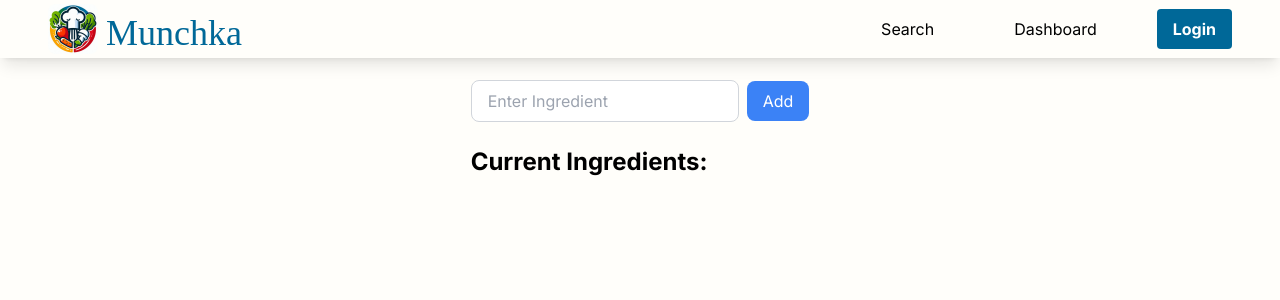
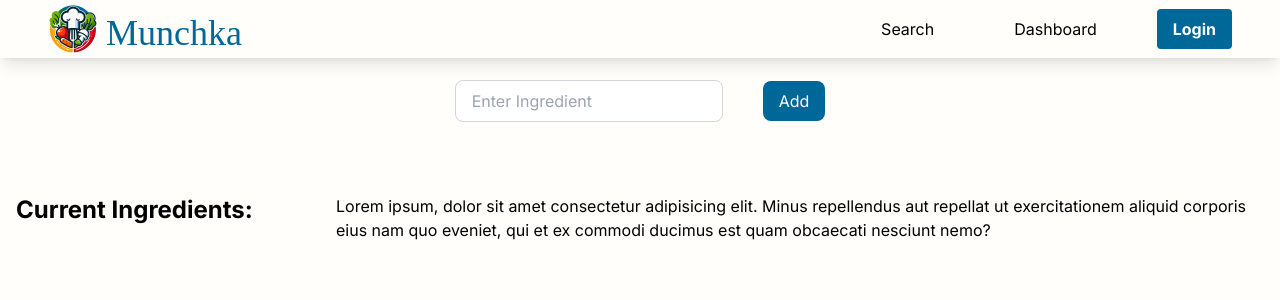
Before and after one commit to kevinxiong613/aws-pricing-analyzer-frontend, a Next.js app: page /search in a window 1280 px wide. Shown: the top 300 px of the page. Built offline with nearby package versions, Linux system fonts and the light colour scheme.

Commit message:
Fixed an issue regarding tokens not rerendering upon authorization failure due to time

```diff
--- a/src/app/dashboard/page.jsx
+++ b/src/app/dashboard/page.jsx
@@ -18,11 +18,14 @@ export default function dashboard() {
             try {
                 const verified = await verifyUser(jwtToken);
                 if (!verified) {
+                    localStorage.removeItem("token");
                     router.push("/login");
+                } else {
+                    setVerified(true);
                 }
-                setVerified(true);
             } catch (error) {
                 console.error(error);
+                localStorage.removeItem("token");
                 router.push("/login"); // If there is an error verifying their token don't want them on this page
             }
         };
--- a/src/components/Header.jsx
+++ b/src/components/Header.jsx
@@ -3,16 +3,25 @@ import { useState, useEffect } from "react";
 import Link from "next/link";
 import Image from "next/image";
 import "../app/styles/globals.css";
+import { useRouter } from "next/navigation";
 
 const Header = () => {
     const [token, setToken] = useState(null);
+    const router = useRouter();
 
     useEffect(() => {
         setToken(localStorage.getItem("token"));
     }, []); // Get the token to see if we should render this with login or logout button
+
+    useEffect(() => {
+        // This will be called whenever a route changes
+        const storedToken = localStorage.getItem("token");
+        setToken(storedToken);
+    }, [router]);
+
     const handleLogout = () => {
         localStorage.removeItem("token"); // Remove from local storage to be null
-        setToken(localStorage.getItem("token"));
+        setToken(null);
     };
     return (
         <div className="flex items-center justify-between bg-customWhiteHeader px-4 fixed top-0 left-0 w-full z-50 shadow-lg">
--- a/src/components/Login.jsx
+++ b/src/components/Login.jsx
@@ -21,7 +21,6 @@ export default function Login() {
                 password: password,
             };
             const result = await login(userInfo);
-            console.log(result);
             const token = result.token;
             toast.success("Logged in succesfully!", { position: "bottom-right" }); // Make the toast notification messages appear on the bottom right
             localStorage.setItem("token", token); // Set the local storage to contain the token
--- a/src/components/Search.jsx
+++ b/src/components/Search.jsx
@@ -30,26 +30,25 @@ export default function Dashboard() {
     //     getRecipe();
     // }, []);
     return (
-        <div className="flex justify-center">
-            {" "}
-            {/* Center horizontally */}
-            <div className="center mt-20 justify-center">
+        <div className="flex flex-col items-center mt-20">
             <div className="mb-6">
                 <input
                     type="text"
                     value={ingredient}
                     onChange={handleIngredientChange}
                     placeholder="Enter Ingredient"
-                        className="px-4 py-2 mr-2 border border-gray-300 rounded-lg"
+                    className="px-4 py-2 mr-10 border border-gray-300 rounded-lg"
                 />
                 <button
                     onClick={handleIngredientAdd}
-                        className="px-4 py-2 bg-blue-500 text-white rounded-lg hover:bg-blue-600"
+                    className="px-4 py-2 bg-customText text-white rounded-lg hover:bg-blue-600"
                 >
                     Add
                 </button>
             </div>
-                <h1 className="text-2xl font-bold mb-4">Current Ingredients:</h1>
+            <div className="flex justify-center w-full mt-8">
+                <div className="w-1/4 p-4">
+                    <h2 className="text-2xl font-bold mb-4">Current Ingredients:</h2>
                     <ul className="list-disc ml-8">
                         {prompt.map((ingredient, index) => (
                             <li key={index} className="text-lg">
@@ -58,6 +57,15 @@ export default function Dashboard() {
                         ))}
                     </ul>
                 </div>
+                <div className="w-3/4 p-4">
+                    <p>
+                        Lorem ipsum, dolor sit amet consectetur adipisicing elit. Minus
+                        repellendus aut repellat ut exercitationem aliquid corporis eius
+                        nam quo eveniet, qui et ex commodi ducimus est quam obcaecati
+                        nesciunt nemo?
+                    </p>
+                </div>
+            </div>
         </div>
     );
 }
```
Lines whose indentation alone changed are shown as unchanged.
